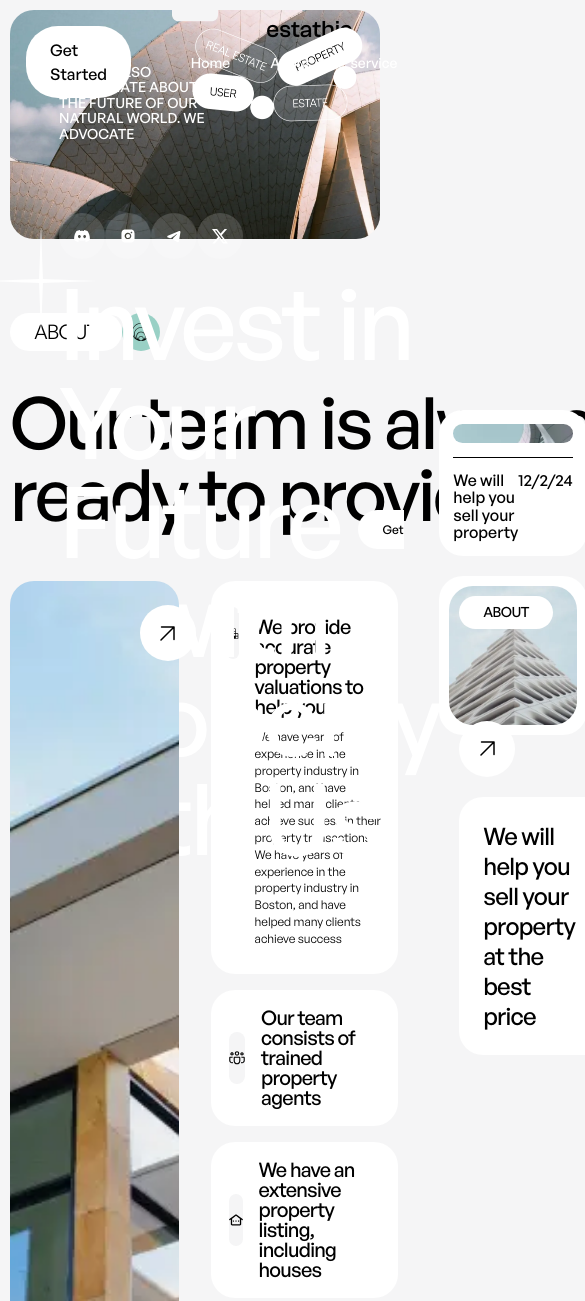
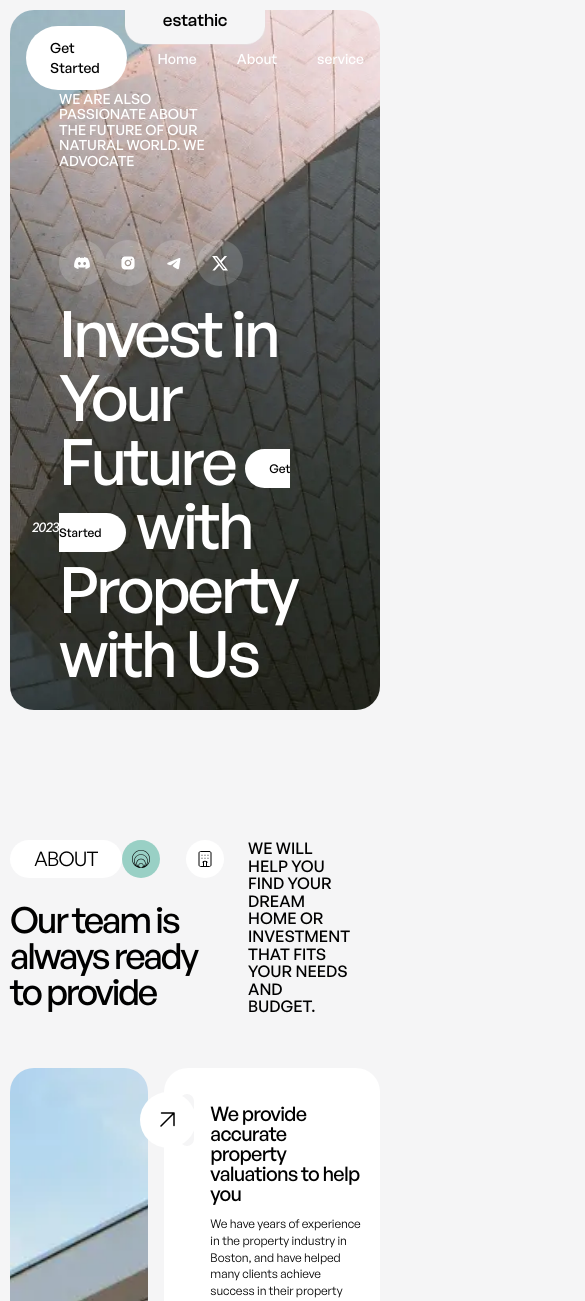
Before and after one commit to M-Panz/estathic, a website: page index.html in a window 390 px wide. Shown: the top 1301 px of the page, 585 px wide, since content can reach past the window. Drawn offline with Linux system fonts and the light colour scheme.

Commit message:
finish responsive

```diff
--- a/index.html
+++ b/index.html
@@ -10,9 +10,9 @@
 <body class="font-GeneralSans bg-[#F5F5F6] overflow-x-hidden">
     <header class="absolute z-10 w-full">
         <nav class="p-[26px] 4xl:max-w-screen-4xl 4xl:mx-auto">
-            <div class="flex justify-start items-center gap-x-[60px]">
+            <div class="flex justify-between lg:justify-start items-center gap-x-[30px] xl:gap-x-[60px]">
                 <a href="/" class="grid px-6 py-3 border-hidden rounded-[32px] bg-white hover:bg-black hover:text-white transition duration-300 ">
-                    <p class="text-base font-medium">Get Started</p>
+                    <p class="text-sm xl:text-base font-medium">Get Started</p>
                 </a>
                 <div class="flex gap-x-[40px] text-white">
                     <div>
@@ -31,12 +31,12 @@
 
     <section id="section1" class="relative w-full 4xl:max-w-screen-4xl 4xl:mx-auto">
         <div class="grid p-[10px]">
-            <div class="grid border-hidden rounded-3xl overflow-hidden">
+            <div class="grid h-[700px] lg:h-fit border-hidden rounded-3xl overflow-hidden">
                 <img src="files/img/gambar1_s1_header.webp" alt="gambar_sedney_jl_walabi_42_sidney" class="w-full h-full object-cover">
             </div>
             <div class="absolute top-0 left-0 w-full h-full grid px-8 content-between">
-                <div class="grid pt-[18px] justify-center">
-                    <h2 class="text-2xl font-medium leading-[100%] font-ClashGrotesk">estathic</h2>
+                <div class="grid pt-3 xl:pt-[18px] justify-center">
+                    <h2 class="text-lg xl:text-2xl font-medium leading-[100%] font-ClashGrotesk">estathic</h2>
                 </div>
                 <div class="flex justify-between text-white pb-9">
                     <div class="grid pb-[150px] items-end">
@@ -64,11 +64,11 @@
                             </div>
                         </div>
                         <div>
-                            <h1 class="text-[99px] font-medium leading-[100%] -tracking-[2.979px] max-w-[813px]">Invest in Your Future <span><a href="/" class="relative bottom-6 py-3 px-6 border-hidden rounded-[32px] text-xs tracking-normal bg-white text-black hover:bg-black hover:text-white transition duration-300">Get Started</a></span> with Property with Us</h1>
+                            <h1 class="text-[64px] xl:text-[99px] font-medium leading-[100%] -tracking-[2.979px] max-w-[500px] xl:max-w-[813px]">Invest in Your Future <span><a href="/" class="relative bottom-3 xl:bottom-6 py-3 px-6 border-hidden rounded-[32px] text-xs tracking-normal bg-white text-black hover:bg-black hover:text-white transition duration-300">Get Started</a></span> with Property with Us</h1>
                         </div>
                     </div>
 
-                    <div class="relative top-[118px] grid items-center content-center gap-y-5 text-black">
+                    <div class="relative top-[118px] hidden md:grid items-center content-center gap-y-5 text-black">
                         <div class="grid gap-y-[14px] p-[14px] border-hidden rounded-3xl bg-white">
                             <div class="grid border-hidden rounded-3xl overflow-hidden">
                                 <img src="files/img/gambar2_s1_header.webp" alt="gambar2_s1_header" class="w-full h-full object-cover">
@@ -83,7 +83,7 @@
                             <div class="grid border-hidden rounded-3xl overflow-hidden">
                                 <img src="files/img/gambar3_s1_header.webp" alt="gambar3_s1_header" class="w-full h-full object-cover">
                             </div>
-                            <div class="absolute top-0 left-0 grid p-5 gap-y-[92px]">
+                            <div class="absolute top-0 left-0 grid p-5 content-between h-full">
                                 <div class="grid justify-start">
                                     <p class="py-[10px] px-6 border-hidden rounded-[56px] bg-white text-sm font-medium leading-[90%] -tracking-[0.56px]">ABOUT</p>
                                 </div>
@@ -91,8 +91,8 @@
                                     <button type="button" class="grid w-14 h-14 place-content-center border-hidden rounded-full bg-white">
                                         <img src="files/svg/ico_arrow_right_top.svg" alt="ico_arrow_right_top" class="w-full h-full object-cover">
                                     </button>
-                                    <div class="grid py-6 pl-6 pr-11 border-hidden rounded-3xl bg-white">
-                                        <p class="text-2xl font-medium leading-[125%] -tracking-[0.72px] max-w-[240px]">We will help you sell your property at the best price </p>
+                                    <div class="grid py-5 xl:py-6 pl-6 pr-11 border-hidden rounded-3xl bg-white">
+                                        <p class="text-xl xl:text-2xl font-medium leading-[125%] -tracking-[0.72px] max-w-[240px]">We will help you sell your property at the best price </p>
                                     </div>
                                 </div>
                             </div>
@@ -101,19 +101,19 @@
                 </div>
             </div>
         </div>
-        <div class="absolute top-[22px] right-[22px] grid place-content-center w-[178px] h-[100px]">
+        <div class="absolute top-[22px] right-[22px] hidden lg:grid place-content-center w-[178px] h-[100px]">
             <img src="files/img/gambar_vector_header.webp" alt="gambar_vector_header" class="w-full h-full object-cover">
         </div>
-        <div class="absolute top-[226px] right-[294px] grid place-content-center w-[110px] h-[110px]">
+        <div class="absolute top-[226px] right-[294px] hidden xl:grid place-content-center w-[110px] h-[110px]">
             <img src="files/svg/ico_white_star.svg" alt="white_star" class="w-full h-full object-cover">
         </div>
     </section>
 
-    <section id="section2" class="mt-[64px] 4xl:max-w-screen-4xl 4xl:mx-auto">
-        <div class="flex justify-between pl-[10px] pr-[40px]">
-            <div class="grid gap-y-[34px]">
-                <div class="flex gap-x-[497px]">
-                    <div class="flex">
+    <section id="section2" class="mt-[120px] xl:mt-[64px] 4xl:max-w-screen-4xl 4xl:mx-auto">
+        <div class="flex gap-x-6 md:gap-x-0 justify-between pl-[10px] pr-[40px]">
+            <div class="grid content-start gap-y-6 lg:gap-y-[34px]">
+                <div class="flex justify-between">
+                    <div class="flex items-start">
                         <div class="grid py-[10px] px-6 border-hidden rounded-[56px] bg-white">
                             <p class="text-xl leading-[90%] -tracking-[0.8px]">ABOUT</p>
                         </div>
@@ -126,14 +126,14 @@
                     </div>
                 </div>
                 <div>
-                    <h1 class="text-[72px] font-medium leading-[100%] -tracking-[2.16px] max-w-[695px]">Our team is always ready to provide</h1>
+                    <h1 class="text-[36px] lg:text-[48px] xl:text-[72px] font-medium leading-[100%] -tracking-[2.16px] max-w-[480px] xl:max-w-[695px]">Our team is always ready to provide</h1>
                 </div>
             </div>
-            <div class="flex items-end gap-x-[86px]">
-                <div>
+            <div class="grid gap-y-4 lg:flex items-end justify-end lg:justify-between">
+                <div class="flex justify-end lg:justify-start">
                     <h3 class="text-base font-medium leading-[110%] max-w-[168px] uppercase">We will help you find your dream home or investment that fits your needs and budget.</h3>
                 </div>
-                <div class="flex p-[10px] gap-x-8 border-hidden rounded-3xl bg-black">
+                <div class="hidden md:flex p-[10px] gap-x-8 border-hidden rounded-3xl bg-black">
                     <div class="grid border-hidden rounded-3xl overflow-hidden">
                         <img src="files/img/gambar1_s2.webp" alt="gambar1_s2" class="w-full h-full object-cover">
                     </div>
@@ -152,8 +152,8 @@
     </section>
 
     <section id="section3" class="mt-[52px] 4xl:max-w-screen-4xl 4xl:mx-auto">
-        <div class="grid grid-cols-2 gap-x-8 px-[10px]">
-            <a href="/" class="relative group grid">
+        <div class="grid grid-cols-5 xl:grid-cols-2 gap-x-4 xl:gap-x-8 px-[10px]">
+            <a href="/" class="relative group grid col-span-2 xl:col-span-1">
                 <div class="grid border-hidden rounded-3xl overflow-hidden">
                     <img src="files/img/gambar1_s3.webp" alt="gambar_gedung" class="w-full h-full object-cover group-hover:scale-110 group-hover:-translate-y-6 transition duration-300">
                 </div>
@@ -174,7 +174,7 @@
                 </div>
             </a>
 
-            <div class="grid gap-y-4">
+            <div class="grid col-span-3 xl:col-span-1 gap-y-4">
                 <div class="flex py-[26px] gap-x-4 px-4 border-hidden rounded-3xl bg-white">
                     <div class="grid place-content-center w-[52px] h-[52px] border-hidden rounded-full bg-[#F5F5F6]">
                         <img src="files/svg/ico1_building_s3.svg" alt="buildings3" class="w-full h-full object-cover">
@@ -212,8 +212,8 @@
         </div>
     </section>
 
-    <section id="section4" class="my-16 4xl:max-w-screen-4xl 4xl:mx-auto">
-        <div class="flex flex-nowrap justify-center content-center gap-x-[80px] 2xl:gap-x-[110px]">
+    <section id="section4" class="my-16 sm:max-w-screen-sm md:max-w-screen-md lg:max-w-screen-lg xl:max-w-screen-xl 2xl:max-w-screen-2xl 3xl:max-w-screen-3xl 4xl:max-w-screen-4xl 4xl:mx-auto overflow-x-hidden">
+        <div class="flex flex-nowrap justify-center content-center gap-x-5 md:gap-x-[40px] xl:gap-x-[80px] 2xl:gap-x-[110px]">
             <div class="grid flex-none place-content-center p-[14px]">
                 <img src="files/svg/ico_rotashow.svg" alt="ico_rotashow" class="w-full h-full object-cover">
             </div>
@@ -236,14 +236,14 @@
     </section>
 
     <section id="section5" class="4xl:max-w-screen-4xl 4xl:mx-auto">
-        <div class="grid grid-cols-4 gap-y-3 gap-x-3 px-[10px]">
+        <div class="grid grid-cols-2 lg:grid-cols-4 gap-y-3 gap-x-3 px-[10px]">
             <div class="grid">
                 <div class="relative grid">
                     <div class="grid border-hidden rounded-3xl overflow-hidden">
                         <img src="files/img/foto1_s5.webp" alt="foto1" class="w-full h-full object-cover">
                     </div>
                     <div class="absolute top-4 right-4 grid py-[10px] px-6 border-hidden rounded-[56px] bg-white">
-                        <p class="text-sm font-medium leading-[90%] -tracking-[0.56px]">PAVILIUN</p>
+                        <p class="text-xs xl:text-sm font-medium leading-[90%] -tracking-[0.56px]">PAVILIUN</p>
                     </div>
                 </div>
             </div>
@@ -258,7 +258,7 @@
                         <img src="files/img/foto2_s5.webp" alt="foto2" class="w-full h-full object-cover">
                     </div>
                     <div class="absolute top-4 right-4 grid py-[10px] px-6 border-hidden rounded-[56px] bg-white">
-                        <p class="text-sm font-medium leading-[90%] -tracking-[0.56px]">HOTEL</p>
+                        <p class="text-xs xl:text-sm font-medium leading-[90%] -tracking-[0.56px]">HOTEL</p>
                     </div>
                 </div>
             </div>
@@ -284,7 +284,7 @@
                         <img src="files/img/foto4_s5.webp" alt="foto4" class="w-full h-full object-cover">
                     </div>
                     <div class="absolute top-4 right-4 grid py-[10px] px-6 border-hidden rounded-[56px] bg-white">
-                        <p class="text-sm font-medium leading-[90%] -tracking-[0.56px]">APARTMENT</p>
+                        <p class="text-xs xl:text-sm font-medium leading-[90%] -tracking-[0.56px]">APARTMENT</p>
                     </div>
                 </div>
             </div>
@@ -299,7 +299,7 @@
                         <img src="files/img/foto6_s5.webp" alt="foto6" class="w-full h-full object-cover">
                     </div>
                     <div class="absolute top-4 right-4 grid py-[10px] px-6 border-hidden rounded-[56px] bg-white">
-                        <p class="text-sm font-medium leading-[90%] -tracking-[0.56px]">CONDOMINIUM</p>
+                        <p class="text-xs xl:text-sm font-medium leading-[90%] -tracking-[0.56px]">CONDOMINIUM</p>
                     </div>
                 </div>
             </div>
@@ -371,7 +371,7 @@
                     </button>
                 </div>
             </div>
-            <div class="grid grid-cols-4 gap-x-[32px]">
+            <div class="grid grid-cols-2 gap-y-4 xl:grid-cols-4 gap-x-[32px]">
                 <div class="grid items-center content-between gap-y-6 p-6 border-hidden rounded-3xl bg-white">
                     <div class="grid gap-y-6">
                         <div class="grid justify-start place-content-center">
@@ -464,13 +464,13 @@
         </div>
     </section>
 
-    <footer class="relative mt-16 4xl:max-w-screen-4xl 4xl:mx-auto overflow-hidden bg-blue-600">
+    <footer class="relative mt-16 4xl:max-w-screen-4xl 4xl:mx-auto overflow-hidden">
         <div class="grid px-[10px]">
-            <div class="grid border-hidden rounded-3xl overflow-hidden">
+            <div class="absolute top-0 left-0 w-full h-full grid border-hidden rounded-3xl overflow-hidden -z-10">
                 <img src="files/img/foto1_footer.webp" alt="foto1" class="w-full h-full object-cover">
             </div>
-            <div class="absolute top-0 left-0">
-                <div class="grid grid-cols-2 p-[70px]">
+            <div class="grid">
+                <div class="grid lg:grid-cols-2 p-[70px]">
                     <div class="grid p-10 text-white gap-y-14 border-hidden rounded-3xl bg-white/[16%]">
                         <div class="flex gap-x-[108px]">
                             <div>
@@ -481,7 +481,7 @@
                             </div>
                         </div>
                         <div>
-                            <p class="text-xl font-medium leading-[145%] max-w-[519px]">Property Appraisals We provide accurate property appraisals to help you make wise decisions.
+                            <p class="text-lg xl:text-xl font-medium leading-[145%] max-w-[519px]">Property Appraisals We provide accurate property appraisals to help you make wise decisions.
                                 Property Consultancy Our team is always ready to provide expert advice on the property market </p>
                         </div>
                     </div>
@@ -490,7 +490,7 @@
                             <p class="py-[10px] px-6 border-hidden rounded-[56px] bg-white text-base font-semibold leading-[90%] -tracking-[0.64px]">estathic</p>
                         </div>
                         <div>
-                            <h1 class="text-[80px] 2xl:text-[100px] font-medium leading-[100%] -tracking-[2.979px] max-w-[537px] text-white">Contact us now to discuss your needs.</h1>
+                            <h1 class="text-[56px] xl:text-[80px] 2xl:text-[100px] font-medium leading-[100%] -tracking-[2.979px] max-w-[537px] text-white">Contact us now to discuss your needs.</h1>
                         </div>
                     </div>
                 </div>
```
Also changed, not shown: files/css/tailwind.css.
